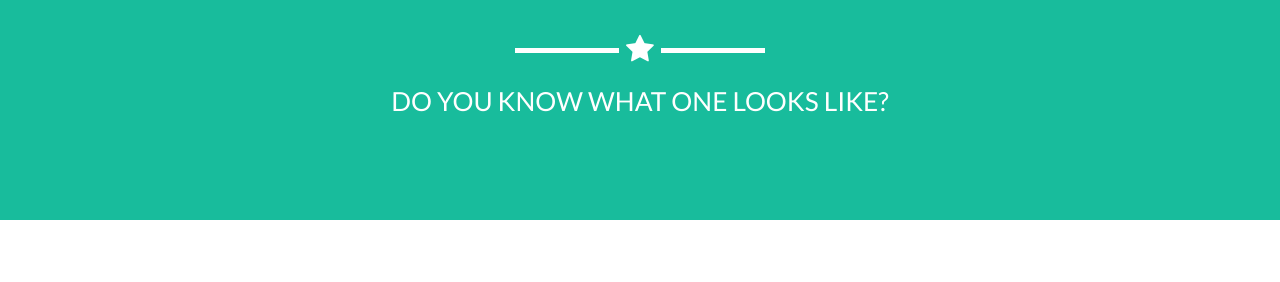
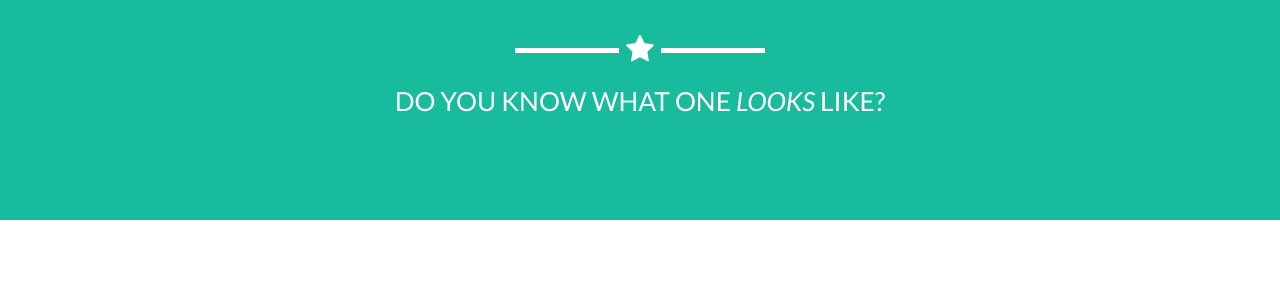
Before and after one commit to MLBott/client-project-1, a Jekyll site: the page built from index.html, in a window 1280 px wide and 900 px high, scrolled down 373 px. Shown: the part 175-457 px from the top of the window. Built offline with Jekyll 4.4.1, drawn with Linux system fonts in a browser that asks for light colours.

```diff
--- a/_config.yml
+++ b/_config.yml
@@ -4,7 +4,7 @@ email: your-email@domain.com
 url: https://michaelbottom.me/client-project-1
 description: "Rain Gardens Webpage"
 keywords: "rain garden, rain gardens, rain, garden, gardenns, environment"
-skills: "DO YOU KNOW WHAT ONE LOOKS LIKE?"
+skills: "DO YOU KNOW WHAT ONE <i>LOOKS</i> LIKE?"
 meta_author: Bottom Michael
 
 # Google webmaster tools
```
